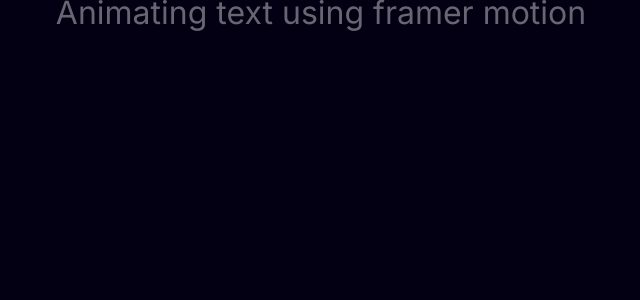
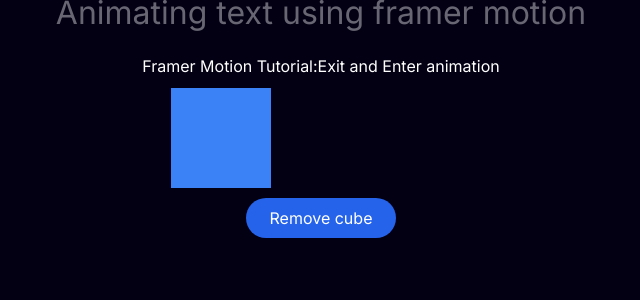
Before and after one commit to muthuri-dev/nextjs-frame-motion, a Next.js app: page / in a window 1280 px wide. Shown: the top 300 px of the page, without its empty margins (319-959 px from the left). Built offline with nearby package versions, Linux system fonts and the light colour scheme.

Commit message:
Exit and Enter animation

```diff
--- a/components/EnterExit.tsx
+++ b/components/EnterExit.tsx
@@ -3,7 +3,19 @@
 import {motion, AnimatePresence} from 'framer-motion';
 
 export default function EnterExit() {
+    const [show, setShow] = React.useState(true);
     return (
-        <motion.h3 ></motion.h3>
+        <div className="flex flex-col gap-[10px] items-center">
+            <h1 className="mt-[30px] text-white">Framer Motion Tutorial:Exit and Enter animation</h1>
+            <AnimatePresence>
+                {show && <motion.div className="w-[100px] h-[100px] bg-blue-500" initial={{opacity: 0, x: 0}}
+                                     animate={{opacity: 1, x: -100}} exit={{opacity: 0, x: -150}}
+                                     transition={{duration: 2, delay: 1}}>
+
+                </motion.div>}
+            </AnimatePresence>
+            <button onClick={() => setShow(!show)}
+                    className="text-white py-2 px-6 bg-blue-600 rounded-full">{show ? "Remove cube" : "Add Box"}</button>
+        </div>
     );
 }
```
